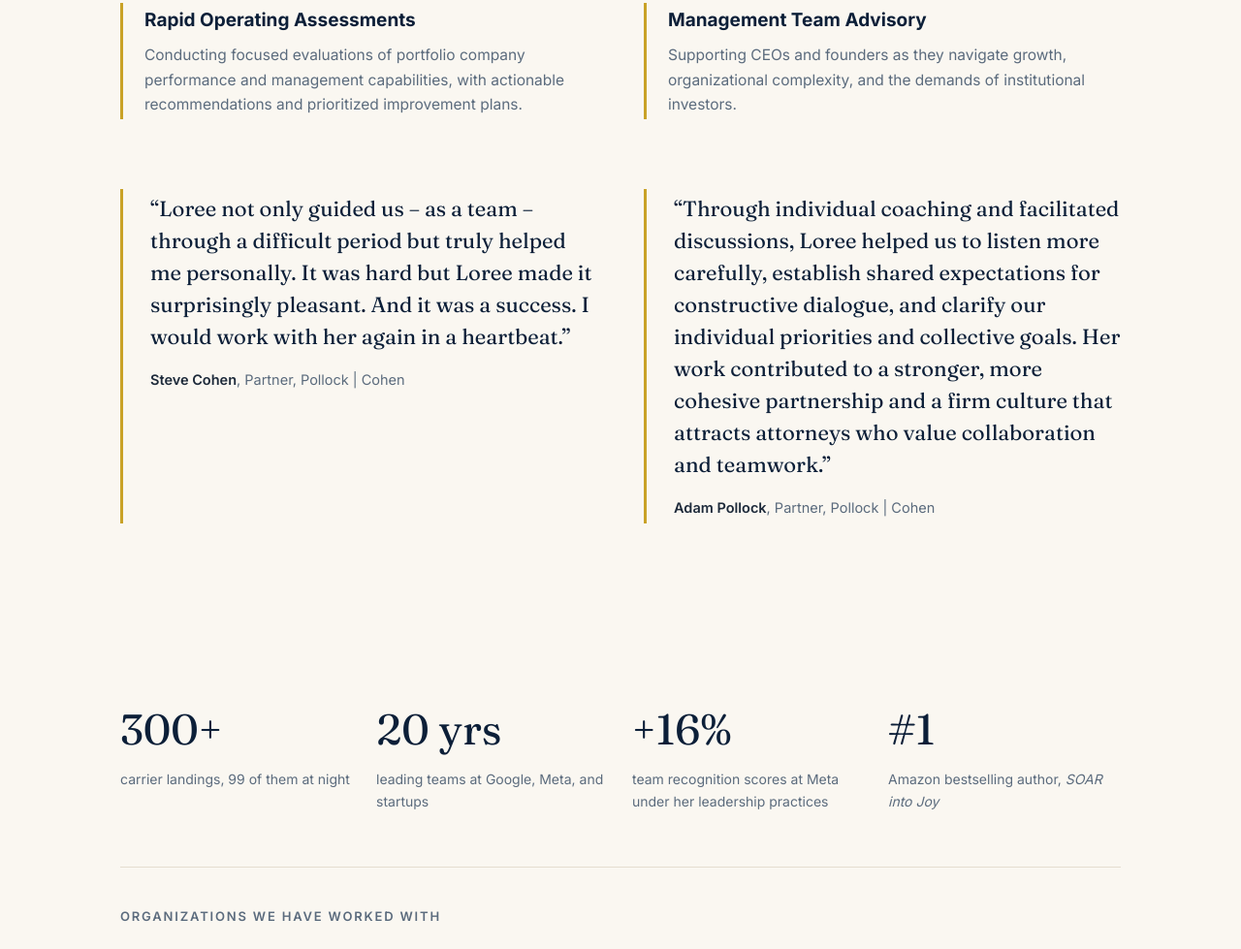
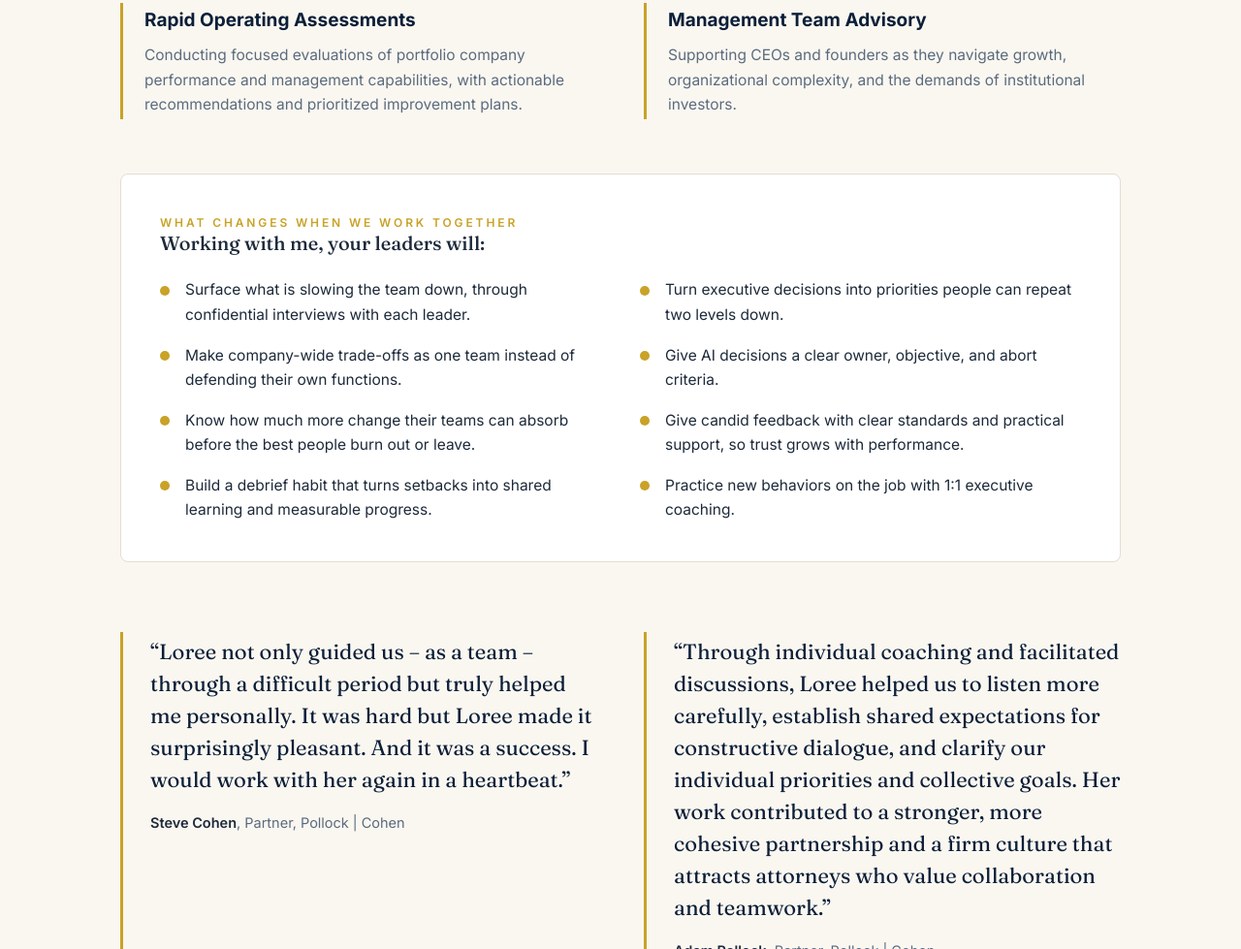
Before and after one commit to loree2e/ldmax-leadership-site, a plain HTML site: page index.html in a window 1280 px wide. Shown: the part 3386-4365 px from the top of the page at 97% size. Drawn offline with Linux system fonts and the light colour scheme.

Commit message:
Add What changes when we work together bullets

```diff
--- a/index.html
+++ b/index.html
@@ -178,6 +178,13 @@
   .service { border-left: 3px solid var(--gold); padding: 2px 0 2px 22px; }
   .service h4 { font-size: 19px; color: var(--navy); margin: 0 0 8px; }
   .service p { font-size: 15.5px; color: var(--muted); margin: 0; }
+  .changes { margin-top: 56px; background: #fff; border: 1px solid var(--line); border-radius: 8px; padding: 40px; }
+  @media (max-width: 600px) { .changes { padding: 28px 22px; } }
+  .changes .services-title { margin-bottom: 24px; }
+  .changes-list { list-style: none; margin: 0; padding: 0; display: grid; grid-template-columns: repeat(2, 1fr); gap: 16px 40px; }
+  @media (max-width: 760px) { .changes-list { grid-template-columns: 1fr; } }
+  .changes-list li { position: relative; padding-left: 26px; font-size: 15.5px; color: var(--ink); }
+  .changes-list li::before { content: ""; position: absolute; left: 0; top: 0.55em; width: 10px; height: 10px; border-radius: 50%; background: var(--gold); }
   .client-quotes { margin-top: 72px; display: grid; grid-template-columns: repeat(auto-fit, minmax(300px, 1fr)); gap: 48px; }
   .client-quote { border-left: 3px solid var(--gold); padding: 4px 0 4px 28px; margin: 0; max-width: 860px; }
   .client-quote blockquote { font-family: 'Fraunces', Georgia, serif; font-size: clamp(19px, 1.9vw, 22px); line-height: 1.5; color: var(--navy); margin: 0; }
@@ -360,6 +367,20 @@
           <p>Supporting CEOs and founders as they navigate growth, organizational complexity, and the demands of institutional investors.</p>
         </div>
       </div>
+    </div>
+    <div class="changes">
+      <p class="eyebrow">What changes when we work together</p>
+      <h3 class="services-title">Working with me, your leaders will:</h3>
+      <ul class="changes-list">
+        <li>Surface what is slowing the team down, through confidential interviews with each leader.</li>
+        <li>Turn executive decisions into priorities people can repeat two levels down.</li>
+        <li>Make company-wide trade-offs as one team instead of defending their own functions.</li>
+        <li>Give AI decisions a clear owner, objective, and abort criteria.</li>
+        <li>Know how much more change their teams can absorb before the best people burn out or leave.</li>
+        <li>Give candid feedback with clear standards and practical support, so trust grows with performance.</li>
+        <li>Build a debrief habit that turns setbacks into shared learning and measurable progress.</li>
+        <li>Practice new behaviors on the job with 1:1 executive coaching.</li>
+      </ul>
     </div>
     <div class="client-quotes">
       <figure class="client-quote">
```
